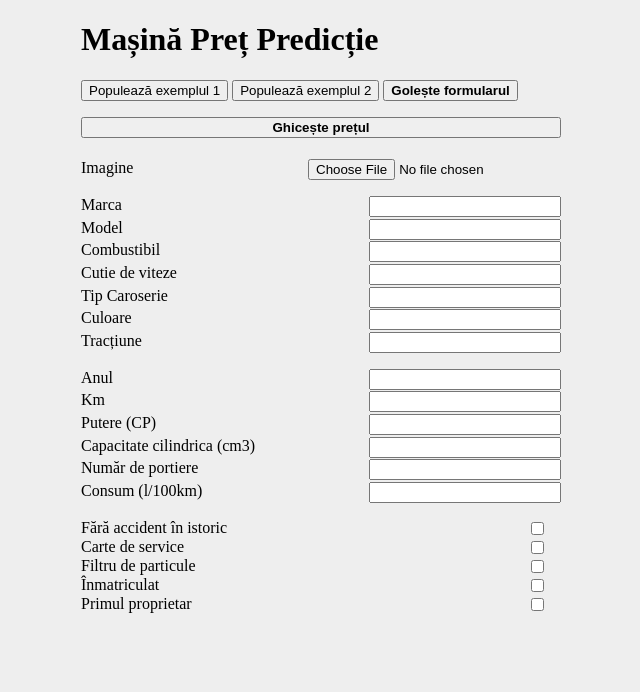
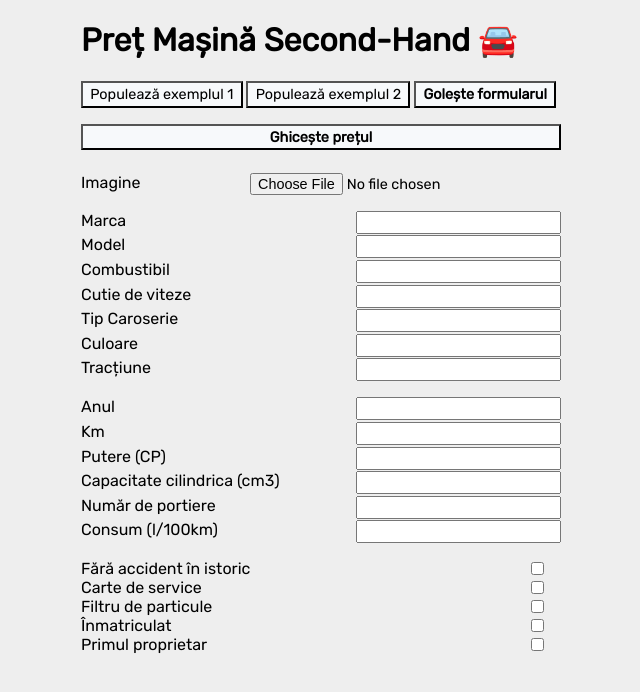
Before and after one commit to pandrei7/car-price-prediction, a Flask app: page / in a window 1280 px wide. Shown: the top 692 px of the page, without its empty margins (319-959 px from the left). Run offline with Flask 2, Linux system fonts and the light colour scheme; parts of the project's set-up code (start-up, migrations or seed data) failed here and were passed over.

Commit message:
Make some cosmetic changes to the app

```diff
--- a/src/app/static/index.js
+++ b/src/app/static/index.js
@@ -57,3 +57,16 @@ function populateExample2() {
     form.matriculated.checked = true;
     form.first_owner.checked = true;
 }
+
+// Code to implement the photo preview functionality.
+const photoPreview = document.getElementById("photo-preview");
+document.getElementById("photo").onchange = function (_) {
+    const [file] = document.getElementById("photo").files;
+    if (file) {
+        photoPreview.src = URL.createObjectURL(file);
+        photoPreview.hidden = false;
+    }
+};
+window.onload = function () {
+    photoPreview.hidden = true;
+};
--- a/src/app/static/style.css
+++ b/src/app/static/style.css
@@ -1,7 +1,38 @@
+@import url('https://fonts.googleapis.com/css2?family=Rubik&display=swap');
+
 body {
     background: #eee;
+    font-family: 'Rubik', sans-serif;
     margin: 0 auto;
     max-width: 30em;
+}
+
+#clear-button:hover {
+    background: #f42c04;
+}
+
+#prediction {
+    font-size: 1.35rem;
+    font-weight: bold;
+}
+
+button, input {
+    font-family: 'Rubik', sans-serif;
+    font-size: .9rem;
+}
+
+button, input[type="submit"] {
+    background: #f7f9fb;
+    font-size: .9rem;
+    padding: .2em .5em;
+}
+
+button:hover, input[type="submit"]:hover {
+    background: #e3e3e3;
+}
+
+input[type="checkbox"] {
+    accent-color: #c92403;
 }
 
 #clear-button {
@@ -26,6 +57,11 @@ body {
     row-gap: .1em;
 }
 
+#photo-preview {
+    max-height: 5em;
+    max-width: 12em;
+}
+
 #boolean-inputs {
     grid-template-columns: 9fr 1fr;
     row-gap: 0;
--- a/src/app/templates/index.html
+++ b/src/app/templates/index.html
@@ -7,11 +7,11 @@
 
   <link rel="stylesheet" type="text/css" href="static/style.css" />
 
-  <title>Mașină Preț Predicție</title>
+  <title>Preț Mașină Second-Hand</title>
 </head>
 
 <body>
-  <h1>Mașină Preț Predicție</h1>
+  <h1>Preț Mașină Second-Hand 🚘</h1>
 
   <main>
     <button type="button" onclick="populateExample1();">Populează exemplul 1</button>
@@ -19,7 +19,7 @@
     <button type="button" onclick="clearForm();" id="clear-button">Golește formularul</button>
 
     {% if prediction %}
-    <p>Preț anticipat: <strong>{{"{:,.2f}".format(prediction)}} €</strong>.</p>
+    <p>Preț anticipat: <strong><span id="prediction">{{"{:,.2f}".format(prediction)}} €</span></strong>.</p>
     {% endif %}
 
     <form action="/predict" method="POST" enctype="multipart/form-data" id="the-form">
@@ -28,12 +28,13 @@
       <div class="form-section" id="image-inputs">
         <label for="photo">Imagine</label>
         <input type="file" name="photo" id="photo" accept="image/png,image/jpg,image/webp" />
+        <img id="photo-preview" src="#" alt="Imagine cu mașina ta" />
       </div>
 
       <!-- Categorical inputs -->
       <div class="form-section" id="categorical-inputs">
         <label for="brand">Marca</label>
-        <input list="brand-list" name="brand" id="brand" value="{{form['brand']}}" required />
+        <input type="text" list="brand-list" name="brand" id="brand" value="{{form['brand']}}" required />
         <datalist id="brand-list">
           <option value="BMW">BMW</option>
           <option value="Audi">Audi</option>
@@ -42,7 +43,7 @@
         </datalist>
 
         <label for="model">Model</label>
-        <input list="model-list" name="model" id="model" value="{{form['model']}}" required />
+        <input type="text" list="model-list" name="model" id="model" value="{{form['model']}}" required />
         <datalist id="model-list">
           <option value="Vitara">Vitara</option>
           <option value="Auris">Auris</option>
@@ -51,7 +52,7 @@
         </datalist>
 
         <label for="fuel">Combustibil</label>
-        <input list="fuel-list" name="fuel" id="fuel" value="{{form['fuel']}}" required />
+        <input type="text" list="fuel-list" name="fuel" id="fuel" value="{{form['fuel']}}" required />
         <datalist id="fuel-list">
           <option value="Benzina">Benzina</option>
           <option value="Diesel">Diesel</option>
@@ -59,14 +60,14 @@
         </datalist>
 
         <label for="gearbox">Cutie de viteze</label>
-        <input list="gearbox-list" name="gearbox" id="gearbox" value="{{form['gearbox']}}" required />
+        <input type="text" list="gearbox-list" name="gearbox" id="gearbox" value="{{form['gearbox']}}" required />
         <datalist id="gearbox-list">
           <option value="Manuala">Manuala</option>
           <option value="Automata">Automata</option>
         </datalist>
 
         <label for="body">Tip Caroserie</label>
-        <input list="body-list" name="body" id="body" value="{{form['body']}}" required />
+        <input type="text" list="body-list" name="body" id="body" value="{{form['body']}}" required />
         <datalist id="body-list">
           <option value="SUV">SUV</option>
           <option value="Sedan">Sedan</option>
@@ -80,7 +81,7 @@
         </datalist>
 
         <label for="color">Culoare</label>
-        <input list="color-list" name="color" id="color" value="{{form['color']}}" required />
+        <input type="text" list="color-list" name="color" id="color" value="{{form['color']}}" required />
         <datalist id="color-list">
           <option value="Cabrio">Cabrio</option>
           <option value="Negru">Negru</option>
@@ -97,7 +98,7 @@
         </datalist>
 
         <label for="drivetrain">Tracțiune</label>
-        <input list="drivetrain-list" name="drivetrain" id="drivetrain" value="{{form['drivetrain']}}" required />
+        <input type="text" list="drivetrain-list" name="drivetrain" id="drivetrain" value="{{form['drivetrain']}}" required />
         <datalist id="drivetrain-list">
           <option value="Fata">Fata</option>
           <option value="Spate">Spate</option>
```
